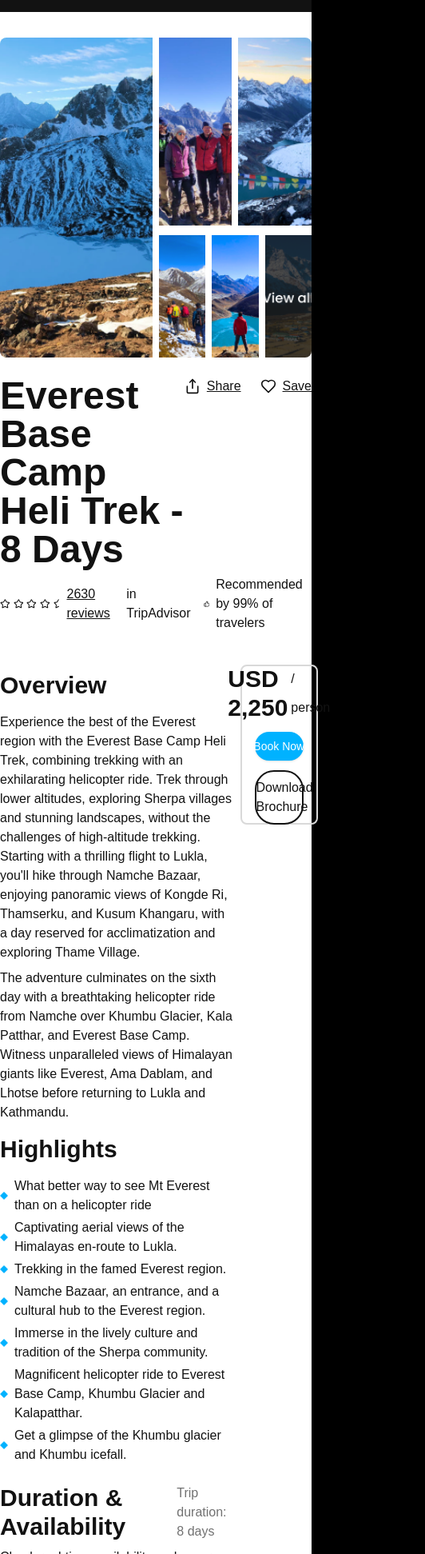
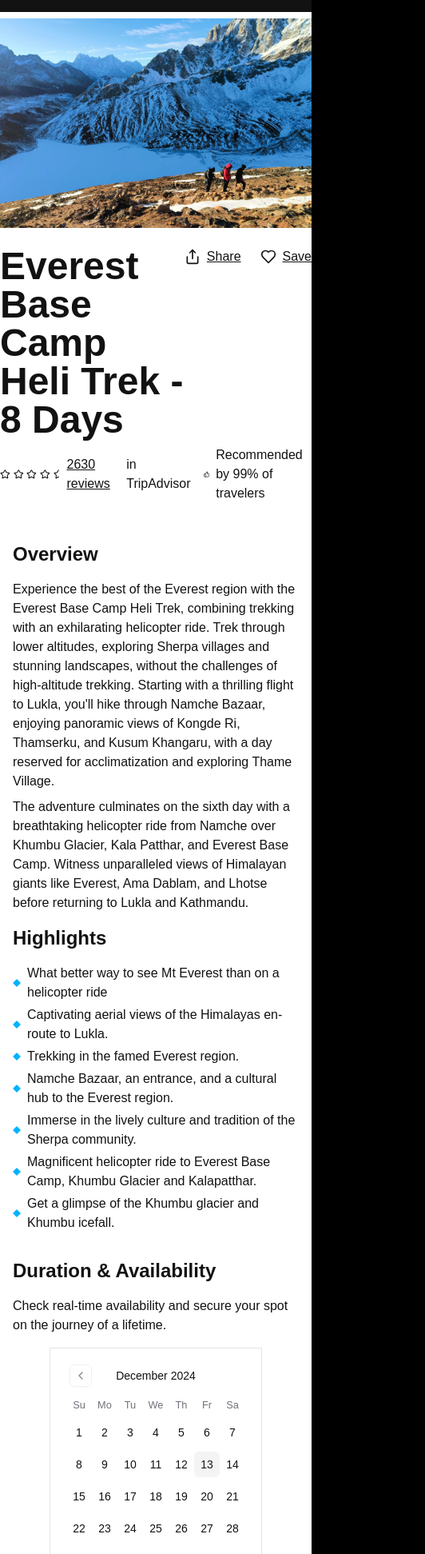
Before and after one commit to prathamrohatgi26/TrekkingMate, a Next.js app: page /tripDetails/1 in a window 390 px wide. Shown: the part 57-2000 px from the top of the page at 80% size, 532 px wide, since content can reach past the window. Built offline with nearby package versions, Linux system fonts and the light colour scheme.

Commit message:
responsive changes;

```diff
--- a/components/home/Activities.tsx
+++ b/components/home/Activities.tsx
@@ -98,7 +98,12 @@ const Activities = ({ tourData }: any) => {
                   <div className=" text-white h-[150px] flex flex-col gap-1 bg-[#202020] w-full px-4 py-6">
                     <h3 className="text-xl font-bold ">{item.title}</h3>
                     <p className="">{item.desc}</p>
-                    <button className="text-main text-sm self-start border-b-2 border-transparent border-solid hover:border-b-main transition-all duration-300">
+                    <button
+                      onClick={() =>
+                        (window.location.href = "/tripDetails/random")
+                      }
+                      className="text-main text-sm self-start border-b-2 border-transparent border-solid hover:border-b-main transition-all duration-300"
+                    >
                       Know More
                     </button>
                   </div>
--- a/components/home/FAQs.tsx
+++ b/components/home/FAQs.tsx
@@ -7,7 +7,15 @@ import {
   AccordionTrigger,
 } from "@/components/ui/accordion";
 
-const FAQs = () => {
+const FAQs = async () => {
+  const FaqFetch = await fetch(
+    `https://trekking-mate-services.onrender.com/api/faqs`
+  );
+
+  const data: any = await FaqFetch.json();
+
+  // console.log(data);
+
   return (
     <div className=" bg-[#121212] flex flex-col items-center py-20">
       <SectionHeading
@@ -23,19 +31,21 @@ const FAQs = () => {
           defaultValue="item-0"
           className="w-full px-4 gap-4 flex flex-col "
         >
-          {Array.from({ length: 4 }).map((_, index) => (
+          {data?.data?.map((item: any, index: number) => (
             <AccordionItem
               key={index}
               value={`item-${index}`}
               className="border-white/[.12]"
             >
               <AccordionTrigger className="text-white font-semibold text-lg sm:text-xl">
-                What is Lorem Ipsum?
+                {/* What is Lorem Ipsum? */}
+                {item.title}
               </AccordionTrigger>
               <AccordionContent className="text-white/[.6] text-sm sm:text-base font-normal">
-                Lorem Ipsum is simply dummy text of the printing and typesetting
+                {/* Lorem Ipsum is simply dummy text of the printing and typesetting
                 industry. Lorem Ipsum has been the industry's standard dummy
-                text ever since the 1500s.
+                text ever since the 1500s. */}
+                {item.description}
               </AccordionContent>
             </AccordionItem>
           ))}
--- a/components/newsletter/NewsLetter.tsx
+++ b/components/newsletter/NewsLetter.tsx
@@ -4,16 +4,16 @@ import { Button } from "../ui/button";
 const NewsLetter = () => {
   return (
     <div className="min-h-[45vh] w-full bg-newsletter bg-cover bg-center bg-no-repeat flex flex-col items-center justify-center gap-[40px]">
-      <p className="text-5xl text-white font-semibold">
+      <p className="text-3xl sm:text-5xl text-white font-semibold text-center">
         Stay Updated with the Adventure!
       </p>
-      <div className="relative min-w-[540px] h-[56px]">
+      <div className="relative w-[90%] sm:min-w-[540px] h-[56px] flex flex-col gap-6 sm:gap-0 items-center justify-center">
         <input
           type="text"
           placeholder="type your email address..."
-          className="w-full h-full rounded-3xl text-black placeholder:text-[#B3B3B3] placeholder:italic px-2 "
+          className="w-full h-full rounded-3xl min-h-[48px] text-black placeholder:text-[#B3B3B3] placeholder:italic px-2 "
         />
-        <Button className="absolute top-1/2 -translate-y-1/2 right-1 rounded-3xl px-4 py-2 font-medium w-[120px] h-[48px]">
+        <Button className="sm:absolute top-1/2 -translate-y-1/2 right-1 rounded-3xl px-4 py-2 font-medium w-[120px] h-[48px]">
           Join Now
         </Button>
       </div>
--- a/components/trip/TripContent.tsx
+++ b/components/trip/TripContent.tsx
@@ -1,5 +1,5 @@
 "use client";
-import React from "react";
+import React, { Fragment } from "react";
 import { Button } from "../ui/button";
 import { Calendar } from "../ui/calendar";
 import { addDays, format } from "date-fns";
@@ -17,8 +17,8 @@ const TripContent = () => {
   const [date, setDate] = React.useState<DateRange | undefined>();
   return (
     <div className="bg-white max-w-[1200px] mx-auto flex flex-row items-start gap-2 relative pb-20">
-      <div className="w-3/4 h-full text-[#121212] flex flex-col gap-2">
-        <h2 className="font-semibold text-3xl py-2">Overview</h2>
+      <div className=" w-full px-4 sm:px-0 sm:w-3/4 h-full text-[#121212] flex flex-col gap-2">
+        <h2 className="font-semibold text-2xl sm:text-3xl py-2">Overview</h2>
         <p>
           Experience the best of the Everest region with the Everest Base Camp
           Heli Trek, combining trekking with an exhilarating helicopter ride.
@@ -35,7 +35,7 @@ const TripContent = () => {
           Everest, Ama Dablam, and Lhotse before returning to Lukla and
           Kathmandu.
         </p>
-        <h2 className="font-semibold text-3xl py-2">Highlights</h2>
+        <h2 className="font-semibold text-2xl sm:text-3xl py-2">Highlights</h2>
         <ul className="flex flex-col gap-1 pb-4">
           <li className="flex items-center gap-2">
             <Image
@@ -43,6 +43,7 @@ const TripContent = () => {
               alt="stud"
               height={10}
               width={10}
+              className="flex-shrink-0"
             />
             What better way to see Mt Everest than on a helicopter ride
           </li>
@@ -52,6 +53,7 @@ const TripContent = () => {
               alt="stud"
               height={10}
               width={10}
+              className="flex-shrink-0"
             />
             Captivating aerial views of the Himalayas en-route to Lukla.
           </li>
@@ -61,6 +63,7 @@ const TripContent = () => {
               alt="stud"
               height={10}
               width={10}
+              className="flex-shrink-0"
             />
             Trekking in the famed Everest region.
           </li>
@@ -70,6 +73,7 @@ const TripContent = () => {
               alt="stud"
               height={10}
               width={10}
+              className="flex-shrink-0"
             />
             Namche Bazaar, an entrance, and a cultural hub to the Everest
             region.
@@ -80,6 +84,7 @@ const TripContent = () => {
               alt="stud"
               height={10}
               width={10}
+              className="flex-shrink-0"
             />
             Immerse in the lively culture and tradition of the Sherpa community.
           </li>
@@ -89,6 +94,7 @@ const TripContent = () => {
               alt="stud"
               height={10}
               width={10}
+              className="flex-shrink-0"
             />
             Magnificent helicopter ride to Everest Base Camp, Khumbu Glacier and
             Kalapatthar.
@@ -99,19 +105,24 @@ const TripContent = () => {
               alt="stud"
               height={10}
               width={10}
+              className="flex-shrink-0"
             />
             Get a glimpse of the Khumbu glacier and Khumbu icefall.
           </li>
         </ul>
-        <span className="w-full flex items-center gap-16">
-          <h2 className="font-semibold text-3xl">Duration & Availability</h2>
-          <p className="font-medium text-[#717171]">Trip duration: 8 days</p>
+        <span className="w-full flex flex-col sm:flex-row sm:items-center sm:gap-16">
+          <h2 className="font-semibold text-2xl sm:text-3xl py-2">
+            Duration & Availability
+          </h2>
+          <p className="font-medium text-[#717171] hidden sm:block">
+            Trip duration: 8 days
+          </p>
         </span>
         <p>
           Check real-time availability and secure your spot on the journey of a
           lifetime.
         </p>
-        <span className="border rouned-md p-2 w-max my-2">
+        <span className="border rouned-md p-2 w-max my-2 mx-auto sm:mx-0">
           <Calendar
             mode="range"
             defaultMonth={date?.from}
@@ -127,20 +138,22 @@ const TripContent = () => {
         <h2 className="font-semibold text-3xl my-2">
           Journeys Shared, Stories Told
         </h2>
-        <div className="flex items-center gap-2">
+        <div className="flex sm:flex-row flex-col items-center gap-2">
           {[1, 2, 3].map((index) => (
-            <ReviewCard />
+            <Fragment key={index}>
+              <ReviewCard />
+            </Fragment>
           ))}
         </div>
-        <h2 className="font-semibold text-3xl my-2">
+        <h2 className="font-semibold text-2xl sm:text-3xl mt-4 mb-2 sm:my-2">
           Got Questions? We've Got Answers!
         </h2>
-        <div className="w-[80%] py-2">
+        <div className="w-[90%] sm:w-[80%] mx-auto sm:mx-0 py-2">
           <Accordion
             type="single"
             collapsible
             defaultValue="item-0"
-            className="w-full gap-4 flex flex-col"
+            className="w-full gap-2 sm:gap-4 flex flex-col"
           >
             {Array.from({ length: 4 }).map((_, index) => (
               <AccordionItem
@@ -161,7 +174,7 @@ const TripContent = () => {
           </Accordion>
         </div>
       </div>
-      <div className="w-1/4 sticky top-5 h-[200px] border-2 border-[#d9d9d9] border-solid flex flex-col gap-3 items-center justify-center p-4 rounded-lg">
+      <div className="w-1/4 hidden sticky top-5 h-[200px] border-2 border-[#d9d9d9] border-solid sm:flex flex-col gap-3 items-center justify-center p-4 rounded-lg">
         <span className="text-[#121212] font-bold text-3xl flex gap-1">
           USD 2,250 <p className=" text-base font-normal leading-9">/ person</p>
         </span>
--- a/components/trip/TripHeading.tsx
+++ b/components/trip/TripHeading.tsx
@@ -5,7 +5,7 @@ import React from "react";
 const TripHeading = () => {
   return (
     <div className="pt-20 pb-10 bg-white">
-      <div className="grid grid-cols-12 grid-rows-5 gap-x-2 gap-y-3 h-[400px] max-w-[1200px] mx-auto my-6">
+      <div className="hidden sm:grid grid-cols-12 grid-rows-5 gap-x-2 gap-y-3 h-[400px] max-w-[1200px] mx-auto my-6">
         <span className="flex items-center justify-center overflow-hidden col-span-6 row-span-5 rounded-l-lg">
           <Image
             alt="grid-trips-1"
@@ -61,6 +61,15 @@ const TripHeading = () => {
           />
         </span>
       </div>
+      <div className="flex items-center justify-center sm:hidden relative">
+        <Image
+          src={"/images/1.png"}
+          alt="mobile-v"
+          className="h-full w-full"
+          width={400}
+          height={300}
+        />
+      </div>
       <div className="flex flex-col gap-2 max-w-[1200px] mx-auto mt-6">
         <span className="flex flex-row items-start justify-between">
           <h1 className="font-bold text-5xl text-[#121212]">
```
